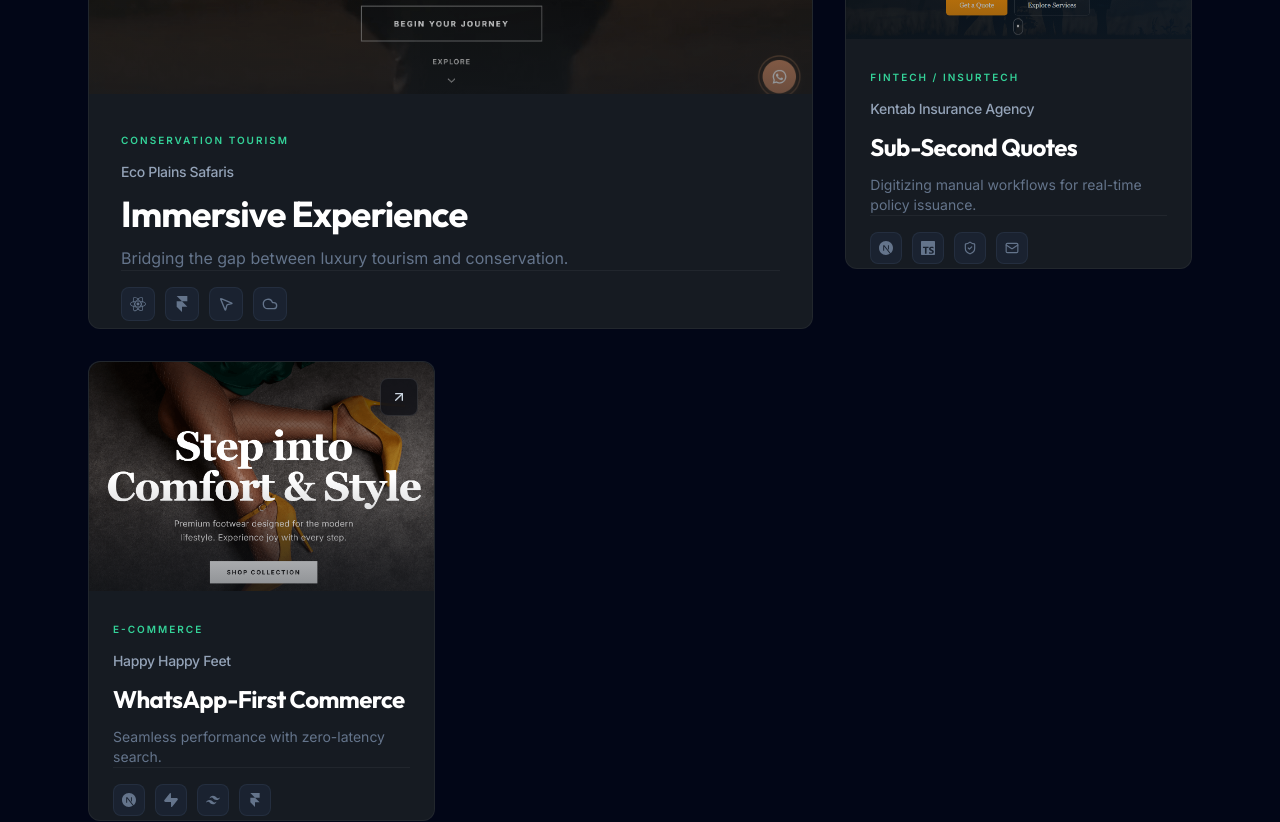
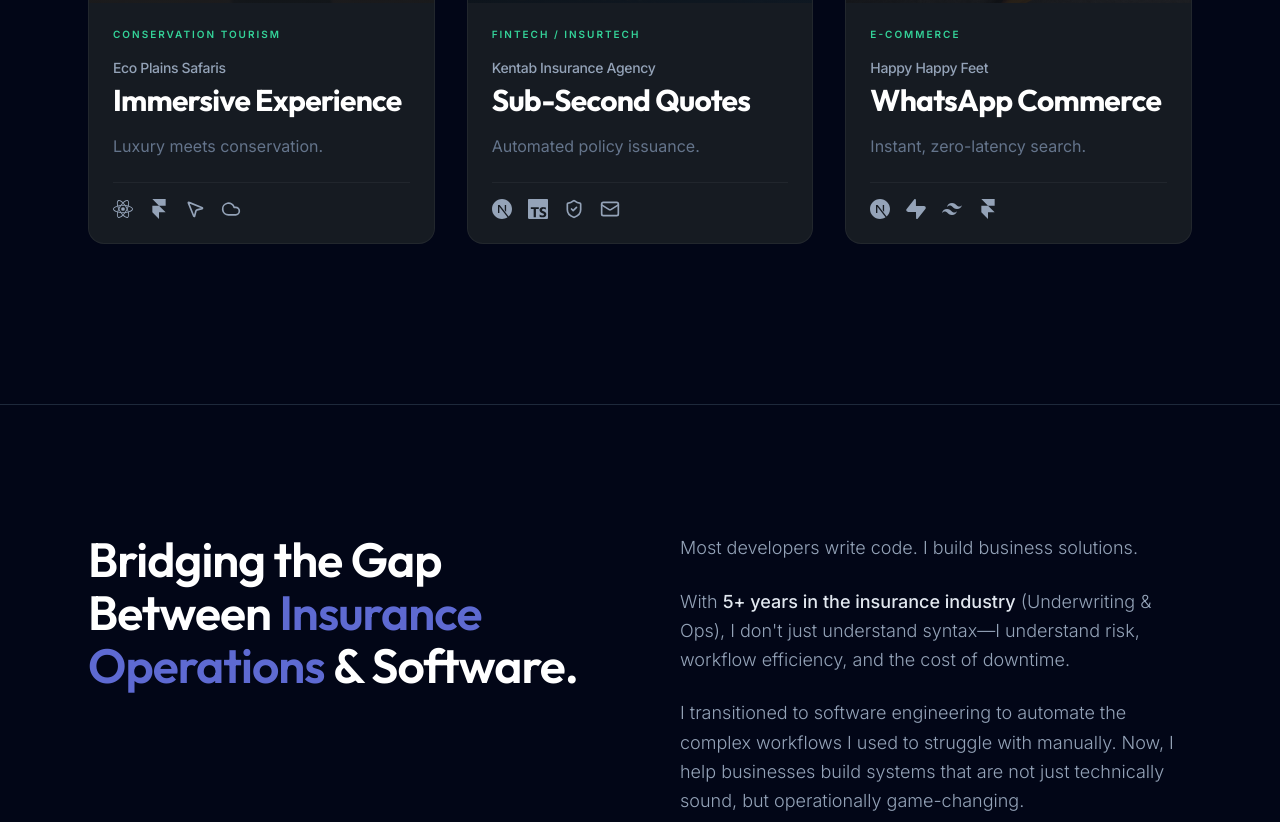
Before and after one commit to Caleb-Kiune/calebkiune, a Next.js app: page / in a window 1280 px wide. Shown: the part 1320-2142 px from the top of the page. Built offline with nearby package versions, Linux system fonts and the light colour scheme.

Commit message:
refactor: Simplify project card display by removing featured project logic and updating project data.

```diff
--- a/src/components/sections/project-card.tsx
+++ b/src/components/sections/project-card.tsx
@@ -14,7 +14,6 @@ import {
 import { motion } from "framer-motion";
 import type { IconType } from "react-icons";
 import type { LucideIcon } from "lucide-react";
-import { cn } from "@/lib/utils";
 
 // Tech icon mapping - supports both react-icons and Lucide
 const TECH_ICONS: Record<string, IconType | LucideIcon> = {
@@ -56,38 +55,29 @@ export interface ProjectData {
 
 interface ProjectCardProps {
     project: ProjectData;
-    featured?: boolean;
 }
 
-export function ProjectCard({ project, featured = false }: ProjectCardProps) {
+export function ProjectCard({ project }: ProjectCardProps) {
     return (
         <motion.article
-            whileHover={{ y: -6 }}
+            whileHover={{ y: -5 }}
             transition={{ duration: 0.3, ease: "easeOut" }}
-            className={cn(
-                "group relative flex flex-col overflow-hidden rounded-xl bg-[#161b22] border border-white/5 hover:border-white/15 transition-all duration-300",
-                featured
-                    ? "h-[420px] md:h-[480px] lg:h-[520px]"
-                    : "h-[400px] md:h-[460px]"
-            )}
+            className="group relative flex flex-col h-full overflow-hidden rounded-2xl bg-[#161b22] border border-white/5 hover:border-white/15 transition-all duration-300"
         >
             {/* Subtle glow on hover */}
-            <div className="absolute inset-0 rounded-xl bg-gradient-to-br from-primary/8 via-transparent to-transparent opacity-0 group-hover:opacity-100 transition-opacity duration-500 pointer-events-none z-10" />
+            <div className="absolute inset-0 rounded-2xl bg-gradient-to-br from-primary/5 via-transparent to-transparent opacity-0 group-hover:opacity-100 transition-opacity duration-500 pointer-events-none z-10" />
 
-            {/* Top: Image Container - Variable Height Based on Featured */}
-            <div className={cn(
-                "relative overflow-hidden rounded-t-xl",
-                featured ? "h-[55%]" : "h-[50%]"
-            )}>
+            {/* Top: Image Section - Intrinsic Aspect Ratio */}
+            <div className="relative w-full aspect-video overflow-hidden">
                 <Image
                     src={project.imageSrc}
                     alt={project.title}
                     fill
                     className="object-cover transition-transform duration-700 ease-out group-hover:scale-105"
-                    sizes={featured ? "(max-width: 768px) 100vw, 66vw" : "(max-width: 768px) 100vw, 33vw"}
+                    sizes="(max-width: 768px) 100vw, (max-width: 1200px) 50vw, 33vw"
                 />
                 {/* Subtle bottom fade for seamless blend */}
-                <div className="absolute inset-0 bg-gradient-to-t from-[#161b22] via-transparent to-transparent opacity-50" />
+                <div className="absolute inset-0 bg-gradient-to-t from-[#161b22] via-transparent to-transparent opacity-60" />
 
                 {/* External Link */}
                 {project.demoUrl && (
@@ -102,56 +92,41 @@ export function ProjectCard({ project, featured = false }: ProjectCardProps) {
                 )}
             </div>
 
-            {/* Bottom: Content Container - Editorial Spacing */}
-            <div className={cn(
-                "relative z-10 flex flex-col justify-between",
-                featured ? "h-[45%] p-6 md:p-8" : "h-[50%] p-5 md:p-6"
-            )}>
-                {/* Top Content Group */}
-                <div className="space-y-3">
+            {/* Bottom: Content Section - Auto Growth */}
+            <div className="flex flex-col flex-1 p-5 md:p-6 relative z-10">
+                <div className="space-y-4 mb-6">
                     {/* Micro-Label: Industry Tag */}
-                    <span className="text-[10px] font-semibold uppercase tracking-[0.2em] text-emerald-400">
+                    <span className="text-[10px] font-semibold uppercase tracking-[0.2em] text-emerald-400 block">
                         {project.tag}
                     </span>
 
-                    {/* Project Name - De-emphasized */}
-                    <h3 className="text-sm font-medium text-slate-400 group-hover:text-slate-300 transition-colors">
-                        {project.title}
-                    </h3>
+                    {/* Project Name and Metric */}
+                    <div>
+                        <h3 className="text-sm font-medium text-slate-400 group-hover:text-slate-300 transition-colors mb-1">
+                            {project.title}
+                        </h3>
+                        <p className="font-display font-bold text-2xl md:text-3xl text-white tracking-tight leading-[1.1]">
+                            {project.metric}
+                        </p>
+                    </div>
 
-                    {/* The Metric (Hero) - Editorial Display Typography */}
-                    <p className={cn(
-                        "font-display font-bold text-white tracking-tight leading-[1.1]",
-                        featured
-                            ? "text-2xl md:text-3xl lg:text-4xl"
-                            : "text-xl md:text-2xl"
-                    )}>
-                        {project.metric}
-                    </p>
-
-                    {/* Hook Description - Clamped to 2 lines */}
-                    <p className={cn(
-                        "text-slate-500 leading-relaxed",
-                        featured ? "text-sm md:text-base line-clamp-3" : "text-sm line-clamp-2"
-                    )}>
+                    {/* Hook Description */}
+                    <p className="text-slate-500 text-sm md:text-base leading-relaxed line-clamp-1">
                         {project.hook}
                     </p>
                 </div>
 
-                {/* Tech Stack Icons - Pinned to Bottom */}
-                <div className="flex items-center gap-2.5 pt-4 border-t border-white/5 mt-auto">
+                {/* Tech Stack Icons - Minimalist Footer */}
+                <div className="mt-auto flex flex-wrap gap-4 pt-4 border-t border-white/5">
                     {project.stack.map((tech) => {
                         const Icon = TECH_ICONS[tech];
-                        if (!Icon) return null;
                         return (
                             <div
                                 key={tech}
-                                className="p-2 rounded-lg bg-slate-800/60 border border-slate-700/40 text-slate-500 group-hover:text-slate-400 group-hover:border-slate-600/60 transition-all duration-200"
                                 title={tech}
+                                className="text-slate-400 hover:text-white transition-colors"
                             >
-                                <Icon className={cn(
-                                    featured ? "w-4 h-4" : "w-3.5 h-3.5"
-                                )} />
+                                {Icon && <Icon className="w-5 h-5" />}
                             </div>
                         );
                     })}
--- a/src/components/sections/selected-work.tsx
+++ b/src/components/sections/selected-work.tsx
@@ -9,13 +9,13 @@ import ecoPlains from "@/assets/projects/eco-plains-safaris.png";
 import kentab from "@/assets/projects/kentab-insurance-agency.png";
 import happyFeet from "@/assets/projects/happy-happy-feet.png";
 
-// Curated project data - Engineering Truths from READMEs
+
 const PROJECTS: ProjectData[] = [
     {
         id: "eco-plains",
         title: "Eco Plains Safaris",
         tag: "Conservation Tourism",
-        hook: "Bridging the gap between luxury tourism and conservation.",
+        hook: "Luxury meets conservation.",
         metric: "Immersive Experience",
         stack: ["React 19", "Framer Motion", "Lenis Scroll", "Cloudinary"],
         imageSrc: ecoPlains,
@@ -25,25 +25,24 @@ const PROJECTS: ProjectData[] = [
         id: "kentab",
         title: "Kentab Insurance Agency",
         tag: "FinTech / InsurTech",
-        hook: "Digitizing manual workflows for real-time policy issuance.",
+        hook: "Automated policy issuance.",
         metric: "Sub-Second Quotes",
         stack: ["Next.js 14", "TypeScript", "Zod", "Nodemailer"],
         imageSrc: kentab,
-        demoUrl: "https://kentab.co.ke",
+        demoUrl: "https://kentab-six.vercel.app",
     },
     {
         id: "happy-feet",
         title: "Happy Happy Feet",
         tag: "E-Commerce",
-        hook: "Seamless performance with zero-latency search.",
-        metric: "WhatsApp-First Commerce",
+        hook: "Instant, zero-latency search.",
+        metric: "WhatsApp Commerce",
         stack: ["Next.js 16", "Supabase", "Tailwind v4", "Framer Motion"],
         imageSrc: happyFeet,
         demoUrl: "https://happy-happy-feet.vercel.app",
     },
 ];
 
-// Scroll-linked reveal variants
 const containerVariants = {
     hidden: { opacity: 0 },
     visible: {
@@ -62,7 +61,7 @@ const itemVariants = {
         y: 0,
         transition: {
             duration: 0.6,
-            ease: [0.22, 1, 0.36, 1] as const, // easeOutExpo bezier
+            ease: [0.22, 1, 0.36, 1] as const,
         },
     },
 };
@@ -85,26 +84,18 @@ export function SelectedWork() {
                         />
                     </motion.div>
 
-                    {/* Asymmetric Editorial Bento Grid */}
+                    {/* Uniform Grid - No Spanning */}
                     <motion.div
-                        className="grid grid-cols-1 md:grid-cols-2 lg:grid-cols-3 gap-6 md:gap-8"
+                        className="grid grid-cols-1 md:grid-cols-2 lg:grid-cols-3 gap-6 lg:gap-8"
                         variants={containerVariants}
                     >
-                        {PROJECTS.map((project, index) => (
+                        {PROJECTS.map((project) => (
                             <motion.div
                                 key={project.id}
                                 variants={itemVariants}
-                                // First project spans 2 columns on large screens
-                                className={
-                                    index === 0
-                                        ? "lg:col-span-2"
-                                        : ""
-                                }
+                                className="col-span-1 h-full"
                             >
-                                <ProjectCard
-                                    project={project}
-                                    featured={index === 0}
-                                />
+                                <ProjectCard project={project} />
                             </motion.div>
                         ))}
                     </motion.div>
```
